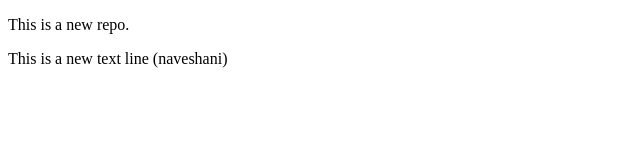
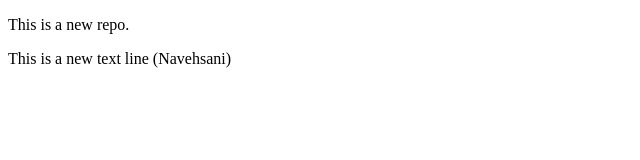
Before and after one commit to Naveshani/Local_repo, a plain HTML site: page index.html in a window 1280 px wide. Shown: the full height of the page, 0-640 px from the left. Drawn offline with Linux system fonts and the light colour scheme.

```diff
--- a/index.html
+++ b/index.html
@@ -1,5 +1,5 @@
 <!DOCTYPE html>
 <body>
     <p>This is a new repo.</p>
-    <p>This is a new text line (naveshani)</p>
+    <p>This is a new text line (Navehsani)</p>
 </body>
```
